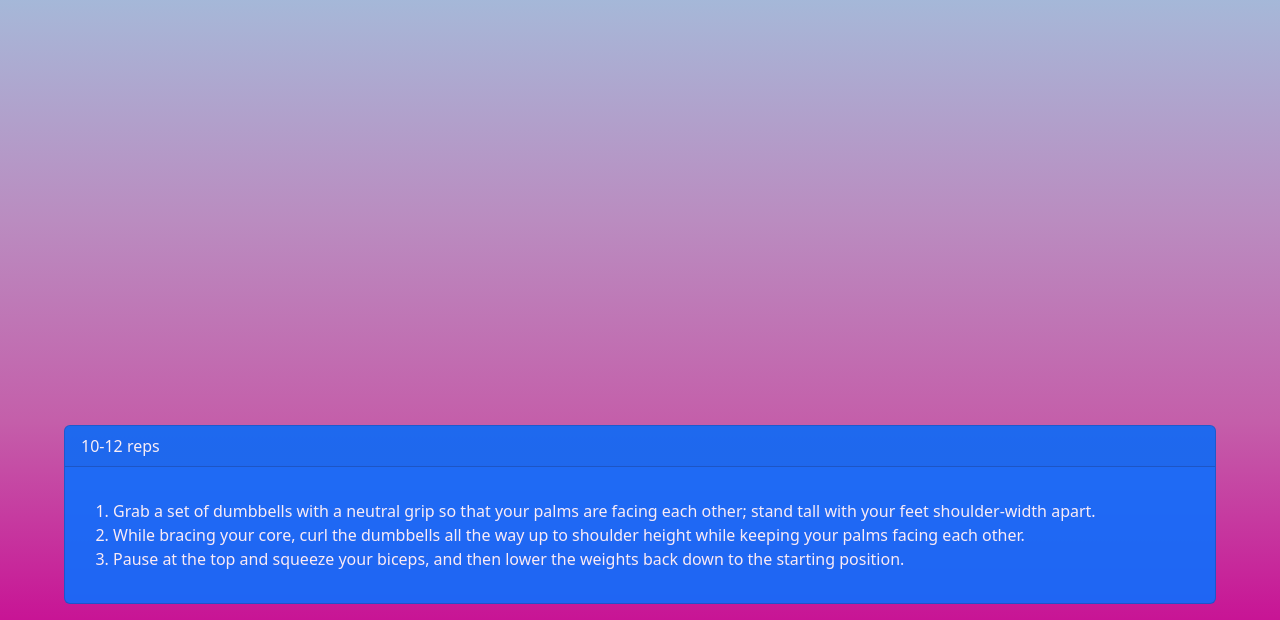
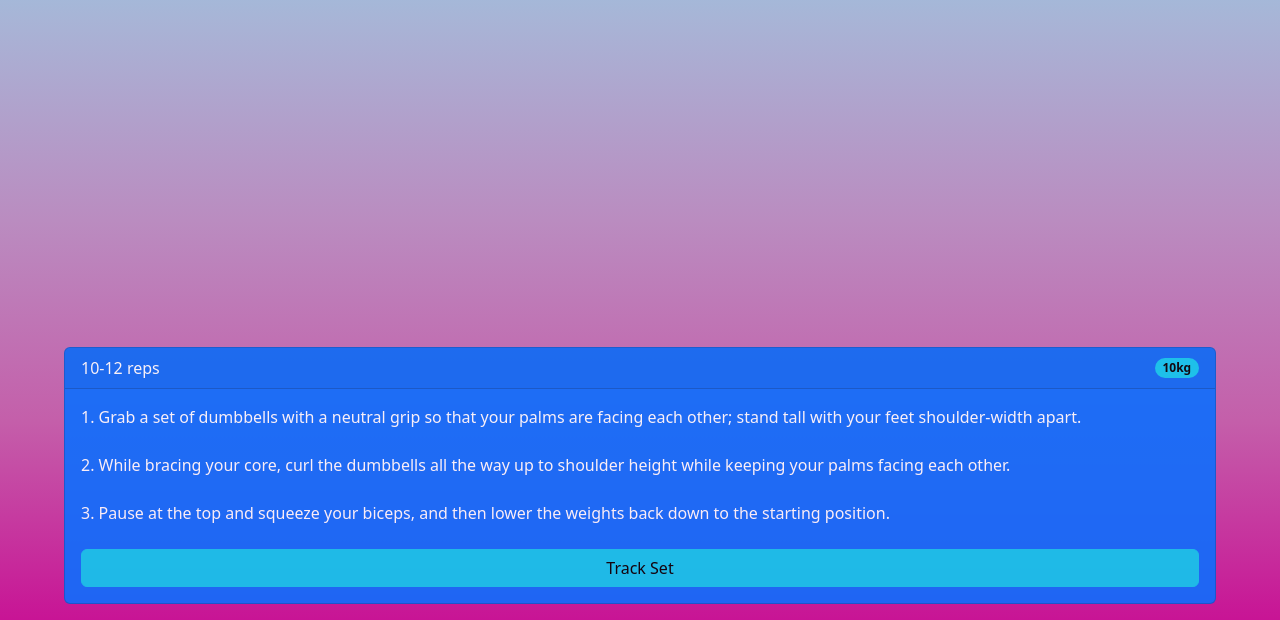
Before and after one commit to st-patrick/evolution-manganiello, a plain HTML site: page index.html in a window 1280 px wide. Shown: the part 180-800 px from the top of the page. Drawn offline with nearby package versions, Linux system fonts and the light colour scheme.

Commit message:
continue basic Miami style

```diff
--- a/index.html
+++ b/index.html
@@ -44,16 +44,24 @@
     <h1 class="display-1 text-white fw-bold px-3" style="text-shadow: red 2px 5px;">DUMBBELL HAMMER CURL</h1>
 
 	<div class="card text-bg-primary mb-3 fixed-bottom" style="max-width: 90vw; left: 5vw; opacity: 0.9;">
-	  <div class="card-header">10-12 reps</div>
+	  <div class="card-header container-fluid" style="
+		display: flex;
+		justify-content: space-between;
+		align-items: center;
+	  "><span>10-12 reps</span> <span class="badge rounded-pill text-bg-info">10kg</span></div>
 	  <div class="card-body">
-		<p class="card-text">
 
-			<ol>
-	<li>Grab a set of dumbbells with a neutral grip so that your palms are facing each other; stand tall with your feet shoulder-width apart.</li>
-	<li>While bracing your core, curl the dumbbells all the way up to shoulder height while keeping your palms facing each other.</li>
-	<li>Pause at the top and squeeze your biceps, and then lower the weights back down to the starting position.</li>
-			</ol>
-		</p>
+		1. Grab a set of dumbbells with a neutral grip so that your palms are facing each other; stand tall with your feet shoulder-width apart.<br>
+		<br>
+		2. While bracing your core, curl the dumbbells all the way up to shoulder height while keeping your palms facing each other.<br>
+		<br>
+		3. Pause at the top and squeeze your biceps, and then lower the weights back down to the starting position.<br>
+		<br>
+
+
+		<div class="d-grid gap-2">
+		  <button class="btn btn-info" type="button">Track Set</button>
+		</div>
 	  </div>
 	</div>
 
```
